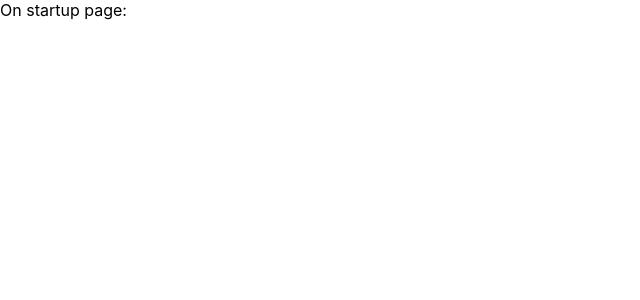
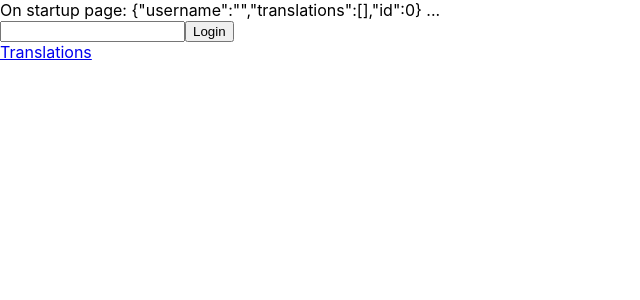
Before and after one commit to andreahn/lost-in-translation, a React (Create React App) app: page / in a window 1280 px wide. Shown: the top 300 px of the page, without its empty margins (0-640 px from the left). Built offline with nearby package versions, Linux system fonts and the light colour scheme.

Commit message:
feat: login/register added

```diff
--- a/src/Components/Views/StartupPage.js
+++ b/src/Components/Views/StartupPage.js
@@ -1,11 +1,84 @@
-import React from 'react';
+import React, { useEffect } from 'react';
+import { NavLink, useNavigate } from 'react-router-dom';
+import { apiFetchUser, createNewUser } from '../../api/UserAPI';
 import { useUserContext } from '../../context/UserContext';
 
 const StartupPage = () => {
   const [user, setUser] = useUserContext()
+  const navigator = useNavigate()
+  let enteredUsername = ''
+
+  useEffect(() => {
+
+    // localStorage.removeItem('storedUser')
+
+    let storedUser = localStorage.getItem('storedUser')
+
+    if (storedUser){
+      // user is logged in -> redirect to translations page
+
+      // TODO: set saved user to context
+      // setUser(JSON.parse(storedUser))
+
+      //TODO: push to translations page
+      // navigator('/translations')
+
+
+      // console.log('stored user is: ' + storedUser)
+      // console.log("current username in state is: " + user.username)
+
+    }
+  }, []);
+
+  const handleLogin = async (event) => {
+    // log in if user already exists, otherwise register new user
+
+    event.preventDefault()
+
+    apiFetchUser(enteredUsername)
+      .then(response => response[1])
+      .then(data => {
+        if (JSON.stringify(data) === "[]"){
+          // user doesn't exist -> register new user
+
+          createNewUser(enteredUsername)
+            .then (response => {
+              if (!response[0]){
+                return response[1]
+              }
+              console.error("User could not be created")
+              alert("User could not be created")
+            })
+            .then(newUser => {
+              localStorage.setItem('storedUser', JSON.stringify(newUser))
+              setUser(newUser)
+            })
+        }
+
+        else {
+          // user exists -> store user data in state and local storage
+
+          localStorage.setItem('storedUser', JSON.stringify(data[0]))
+          setUser(data[0])
+        }
+      })
+  }
+
+  const handleUsernameChange = (event) => {
+    enteredUsername = event.target.value
+  }
 
   return (
-    <>On startup page: {user.username} </>
+    <>On startup page: {JSON.stringify(user)} ... {user.username}
+    <div>
+      <form onSubmit={ handleLogin }>
+        <input type="text" onChange={handleUsernameChange} />
+        <button type="submit">Login</button>
+      </form>
+      <NavLink to="/translations">Translations</NavLink>
+
+    </div>
+    </>
     );
 };
 
```
